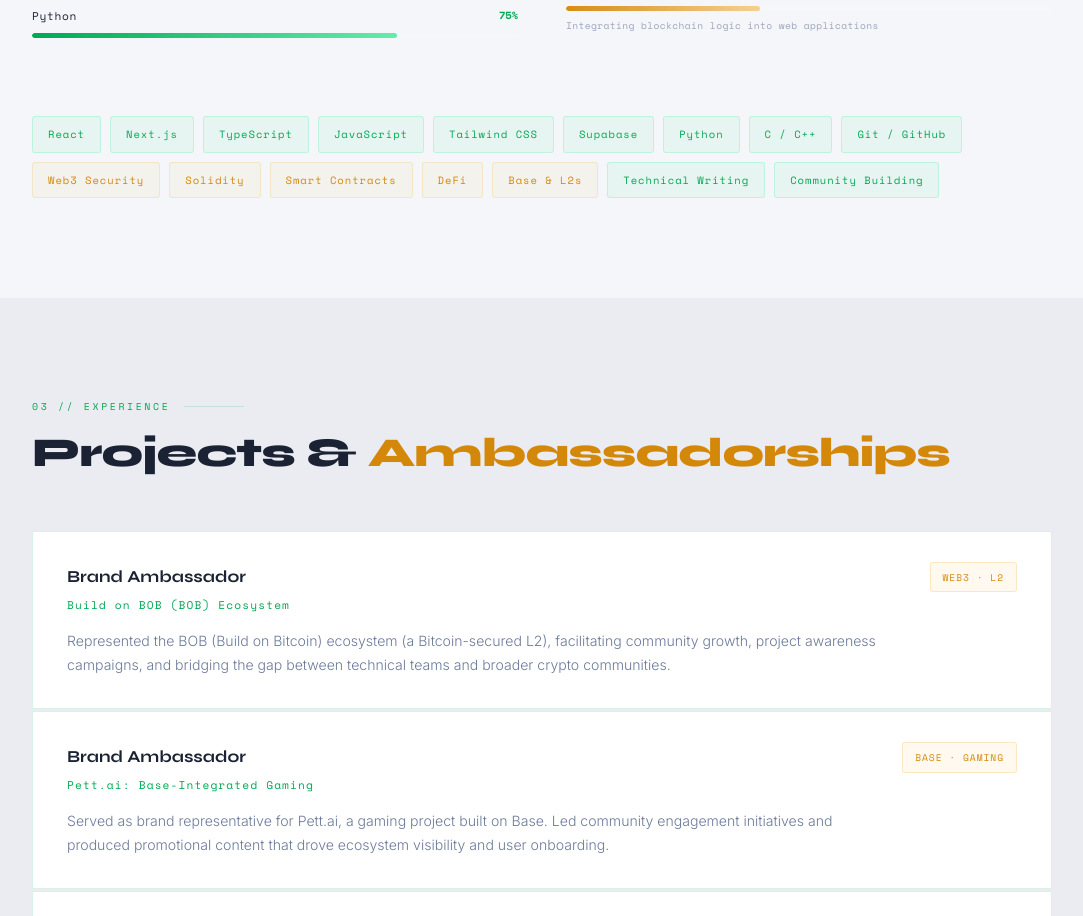
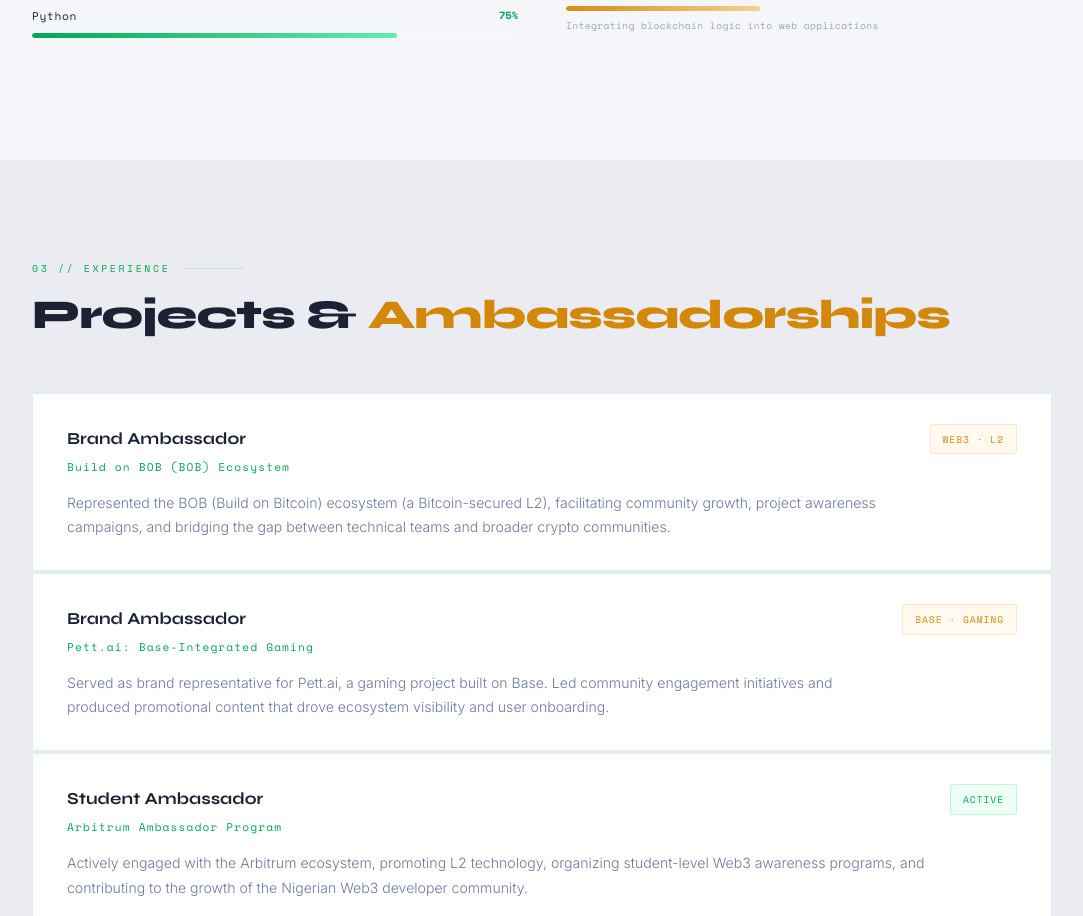
Before and after one commit to Wale2007/wale2007.github.io, a React (Vite) app: page / in a window 1280 px wide. Shown: the part 2907-3823 px from the top of the page, without its empty margins (98-1181 px from the left). Built offline with nearby package versions, Linux system fonts and the light colour scheme; no server answers.

Commit message:
update project

```diff
--- a/src/components/Skills.tsx
+++ b/src/components/Skills.tsx
@@ -215,25 +215,6 @@
               </div>
             </div>
           </div>
-
-          <div className="pills fade-up">
-            <span className="pill pill-g">React</span>
-            <span className="pill pill-g">Next.js</span>
-            <span className="pill pill-g">TypeScript</span>
-            <span className="pill pill-g">JavaScript</span>
-            <span className="pill pill-g">Tailwind CSS</span>
-            <span className="pill pill-g">Supabase</span>
-            <span className="pill pill-g">Python</span>
-            <span className="pill pill-g">C / C++</span>
-            <span className="pill pill-g">Git / GitHub</span>
-            <span className="pill pill-a hover-toggle hover-toggle-amber">Web3 Security</span>
-            <span className="pill pill-a hover-toggle hover-toggle-amber">Solidity</span>
-            <span className="pill pill-a hover-toggle hover-toggle-amber">Smart Contracts</span>
-            <span className="pill pill-a hover-toggle hover-toggle-amber">DeFi</span>
-            <span className="pill pill-a hover-toggle hover-toggle-amber">Base & L2s</span>
-            <span className="pill pill-g">Technical Writing</span>
-            <span className="pill pill-g">Community Building</span>
-          </div>
         </div>
       </section>
     </>
```
